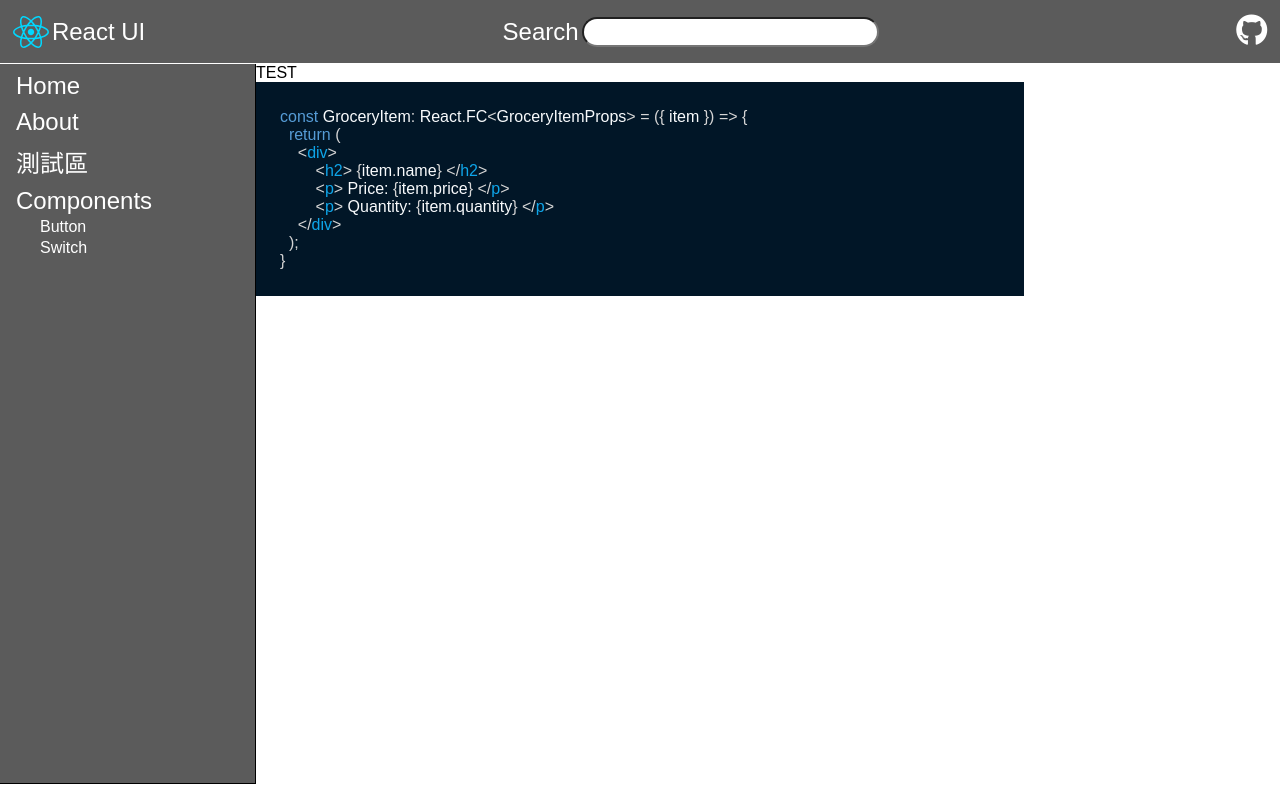
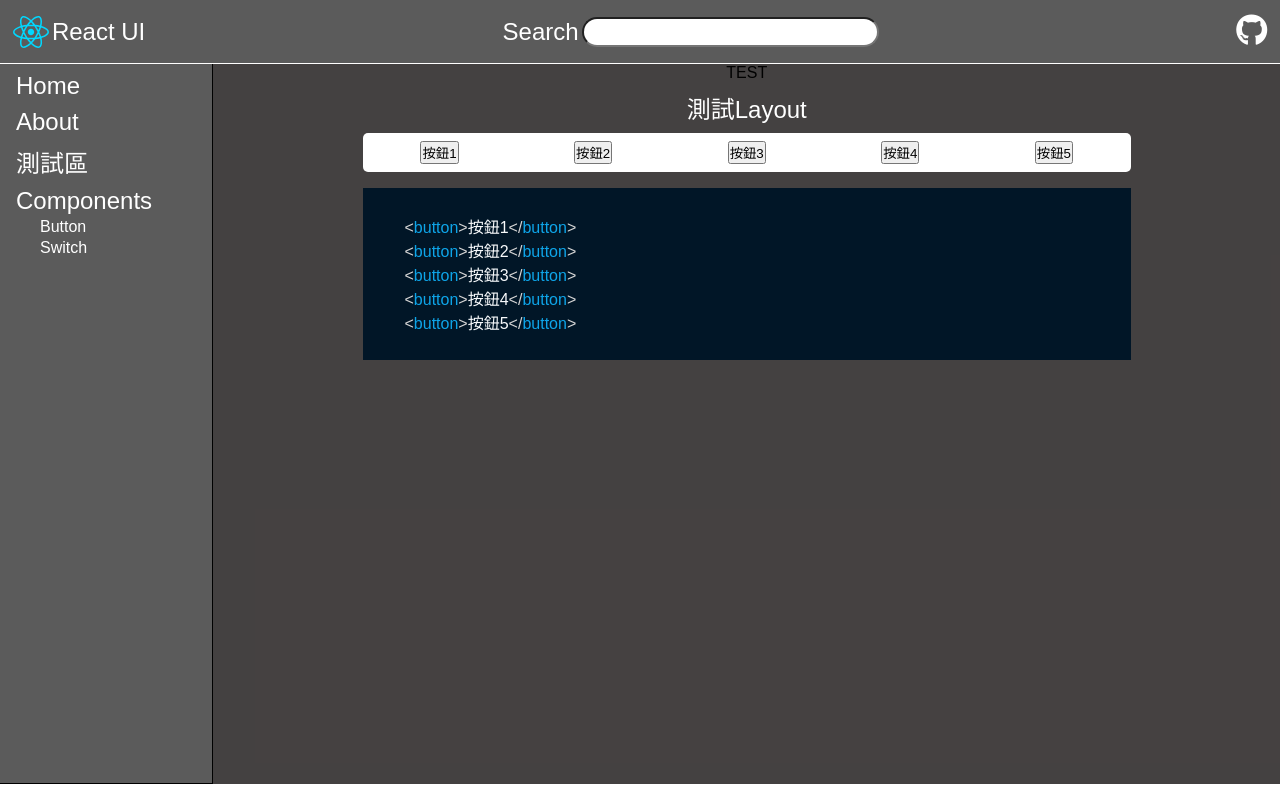
Before and after one commit to ianSama0217/React-UI, a React (Vite) app: page /React_UI/test in a window 1280 px wide. Built offline with nearby package versions, Linux system fonts and the light colour scheme; a web font is replaced by a local one.

Commit message:
basic-layout component

```diff
--- /dev/null
+++ b/public/style/components/basicLayout.scss
@@ -0,0 +1,12 @@
+.basic-layout {
+  .title {
+    color: white;
+    font-size: 1.5rem;
+  }
+
+  .components-bar {
+    background-color: white;
+    //border: 1px solid rgba(181, 181, 181, 0.8);
+    border-radius: 5px;
+  }
+}
--- a/public/style/index.scss
+++ b/public/style/index.scss
@@ -7,6 +7,8 @@
 @import "./components/sidebar.scss";
 
 @import "./components/codeboard.scss";
+
+@import "./components/basicLayout.scss";
 
 /* containers style */
 @import "./containers/homepage.scss";
--- a/public/style/layout.scss
+++ b/public/style/layout.scss
@@ -1,3 +1,7 @@
+.basic-bg {
+  background-color: rgba(22, 18, 18, 0.8);
+}
+
 .w-full {
   width: 100%;
 }
@@ -26,3 +30,83 @@
 .ai-start {
   align-items: !important;
 }
+
+.jc-space-around {
+  justify-content: space-around;
+}
+
+.jc-space-between {
+  justify-content: space-between;
+}
+
+.m5 {
+  margin: 0.5rem 0;
+}
+
+.p5 {
+  padding: 0.5rem 0;
+}
+
+.mt-1 {
+  margin-top: 1rem;
+}
+
+.mt-2 {
+  margin-top: 2rem;
+}
+
+.mt-3 {
+  margin-top: 3rem;
+}
+
+.mt-5 {
+  margin-top: 5rem;
+}
+
+.pt-1 {
+  padding-top: 1rem;
+}
+
+.pt-2 {
+  padding-top: 2rem;
+}
+
+.pt-3 {
+  padding-top: 3rem;
+}
+
+.pt-5 {
+  padding-top: 5rem;
+}
+
+.mb-1 {
+  margin-bottom: 1rem;
+}
+
+.mb-2 {
+  margin-bottom: 2rem;
+}
+
+.mb-3 {
+  margin-bottom: 3rem;
+}
+
+.mb-5 {
+  margin-bottom: 5rem;
+}
+
+.pb-1 {
+  padding-bottom: 1rem;
+}
+
+.mb-2 {
+  padding-bottom: 2rem;
+}
+
+.mb-3 {
+  padding-bottom: 3rem;
+}
+
+.mb-5 {
+  padding-bottom: 5rem;
+}
--- /dev/null
+++ b/src/components/basicLayout/index.tsx
@@ -0,0 +1,32 @@
+import React from "react";
+import CodeBoard from "../codeboard";
+
+type Props = {
+  title?: string;
+  components?: Array<React.ReactNode>;
+  code: string;
+  language?: string;
+};
+
+const BasicLayouy: React.FC<Props> = ({
+  title,
+  components = [],
+  code,
+  language = "tsx",
+}) => {
+  return (
+    <div className="basic-layout flex-column ai-center">
+      <span className="m5 title">{title}</span>
+      <div>
+        <div className="components-bar flex-row jc-space-around ai-center mb-1 p5">
+          {components.map((Component, index) => (
+            <div key={index}>{Component}</div>
+          ))}
+        </div>
+        <CodeBoard code={code} language={language} />
+      </div>
+    </div>
+  );
+};
+
+export default BasicLayouy;
--- a/src/components/codeboard/index.tsx
+++ b/src/components/codeboard/index.tsx
@@ -1,12 +1,12 @@
 import React from "react";
 import { Highlight, themes } from "prism-react-renderer";
 
-interface CodeBlockProps {
+interface Props {
   code: string;
   language?: string;
 }
 
-const CodeBlock: React.FC<CodeBlockProps> = ({ code, language = "tsx" }) => {
+const CodeBoard: React.FC<Props> = ({ code, language = "tsx" }) => {
   return (
     <div className="codeboard">
       <Highlight theme={themes.jettwaveDark} code={code} language={language}>
@@ -31,4 +31,4 @@ const CodeBlock: React.FC<CodeBlockProps> = ({ code, language = "tsx" }) => {
   );
 };
 
-export default CodeBlock;
+export default CodeBoard;
--- a/src/containers/test/index.tsx
+++ b/src/containers/test/index.tsx
@@ -1,23 +1,31 @@
 import React from "react";
-import Codeboard from "../../components/codeboard";
+import BasicLayout from "../../components/basicLayout";
 
 const TestPage: React.FC = () => {
-  const codeBlock = `
-const GroceryItem: React.FC<GroceryItemProps> = ({ item }) => {
-  return (
-    <div>
-        <h2> {item.name} </h2>
-        <p> Price: {item.price} </p>
-        <p> Quantity: {item.quantity} </p>
-    </div>
-  );
-}
+  const components = [
+    <button>按鈕1</button>,
+    <button>按鈕2</button>,
+    <button>按鈕3</button>,
+    <button>按鈕4</button>,
+    <button>按鈕5</button>,
+  ];
+
+  const codeContent = `
+    <button>按鈕1</button>
+    <button>按鈕2</button>
+    <button>按鈕3</button>
+    <button>按鈕4</button>
+    <button>按鈕5</button>
 `;
 
   return (
-    <div className="">
+    <div className="flex-column ai-center w-full basic-bg">
       <span>TEST</span>
-      <Codeboard code={codeBlock} />
+      <BasicLayout
+        title="測試Layout"
+        components={components}
+        code={codeContent}
+      />
     </div>
   );
 };
```
